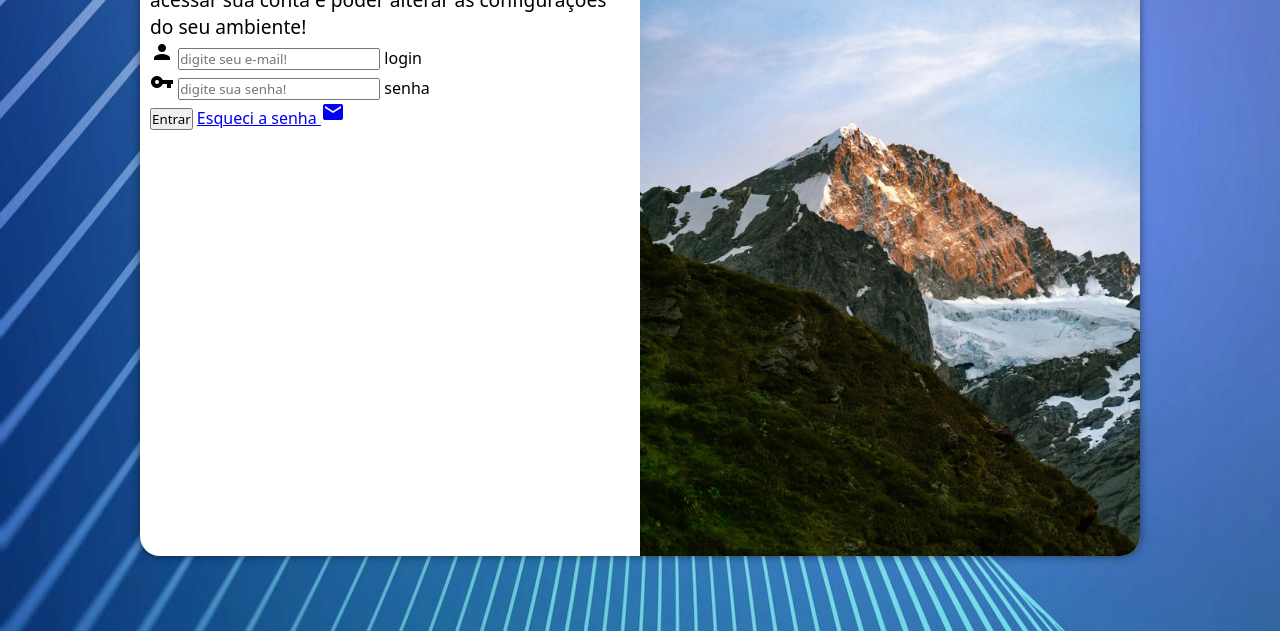
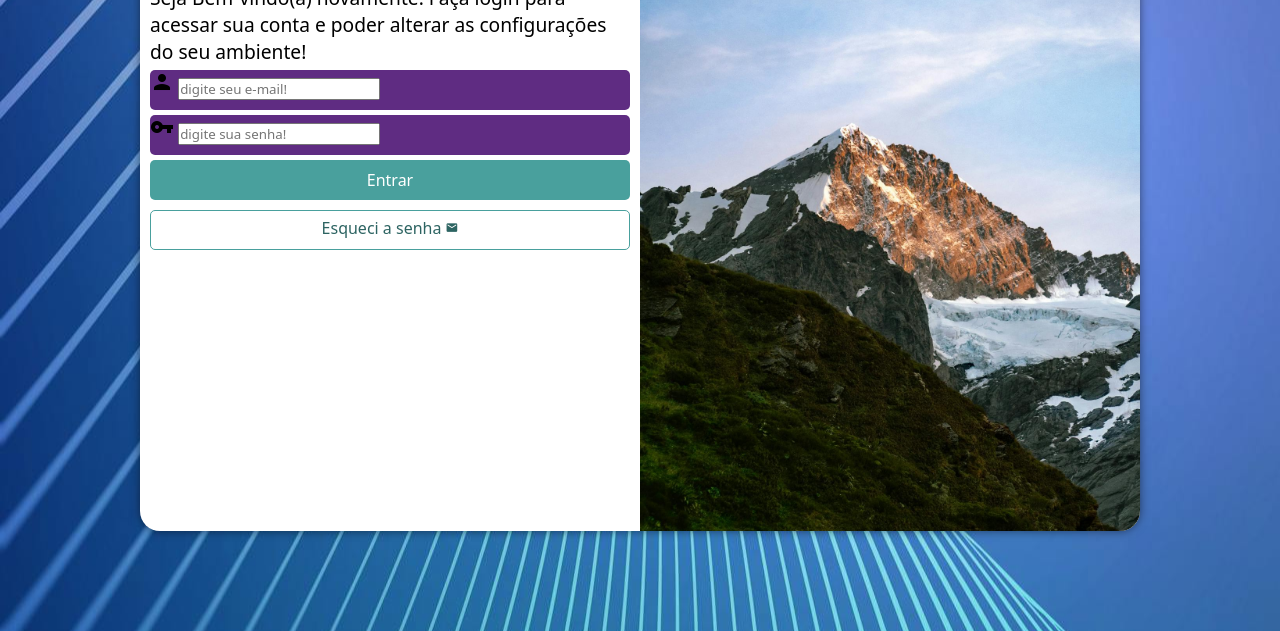
Before and after one commit to JoaoVictorGomesSoares/projeto-login, a plain HTML site: page index.html in a window 1280 px wide. Shown: the part 169-800 px from the top of the page. Drawn offline with Linux system fonts and the light colour scheme.

Commit message:
atualizaçoes

```diff
--- a/estilo/style.css
+++ b/estilo/style.css
@@ -34,7 +34,7 @@ main {
 section#login {
     background-color: white;
     width: 300px;
-    height: 650px;
+    height: 600px;
     border-radius: 20px;
 
     position: absolute;
@@ -47,6 +47,7 @@ section#login {
     transition: width .3s, height .3s;
     transition-timing-function: ease;
 }
+
 div#imagem {
     background: var(--lilás) url(../imagens/imagem.jpg) center center no-repeat;
     background-size: cover;
@@ -57,6 +58,49 @@ div#imagem {
 
     display: block;
 }
+
 div#formulario { padding: 10px;}
 
 div#formulario > p { font-size: 0.8em; }
+
+form {
+    div.campo {
+        background-color: #5f2c82;
+        display: block;
+        width: 100%;
+        height: 40px;
+        border-radius: 5px;
+        margin-block: 5px;
+
+        label { display: none;}
+    }
+
+    input[type=submit] {
+        display: block;
+        font-size: 1em;
+        width: 100%;
+        height: 40px;
+        background-color: #49a09d;
+        color: #fff;
+        border: none;
+        border-radius: 5px;
+        cursor: pointer;
+    } input[type=submit]:hover { background-color: #2d6462; }
+
+    a.botao {
+        display: block;
+        text-align: center;
+        font-size: 1em;
+        width: 100%;
+        height: 40px;
+        padding-block: 6px;
+        margin-block: 10px;
+        background-color: #fff;
+        color: #2d6462;
+        border: 1px solid #49a09d;
+        border-radius: 5px;
+        text-decoration: none;
+
+        i { font-size: 0.8em; }
+    } a.botao:hover { background-color: #49a09d; }
+}
--- a/index.html
+++ b/index.html
@@ -29,7 +29,7 @@
                         <label for="isenha">senha</label>
                     </div>
                     <input type="submit" value="Entrar">
-                    <a href="esqueci.html">
+                    <a class="botao" href="esqueci.html">
                         Esqueci a senha <i class="material-icons">mail</i>
                     </a>
                 </form>
```
